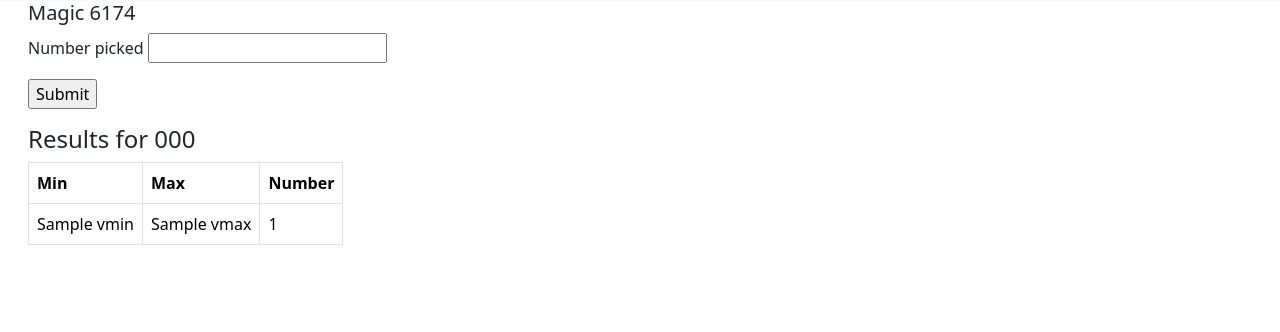
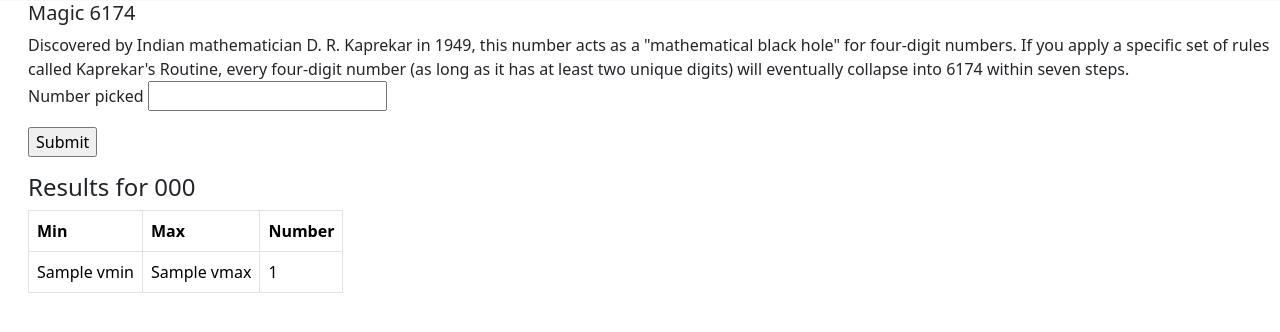
Before and after one commit to scriscuoli/demoapp, a Flask app: template number/templates/number/number.html in a window 1280 px wide. Shown: the part 55-387 px from the top of the page. Run offline with Flask 3, Linux system fonts and the light colour scheme; the template is opened without the code that fills it: most values are stand-ins (such as "Sample title", 1, 10 or a date in 2020); form fields are guessed from the names that the template uses; some libraries are stand-ins or nearby versions.

Commit message:
Update number.html

```diff
--- a/number/templates/number/number.html
+++ b/number/templates/number/number.html
@@ -1,7 +1,13 @@
 {% extends "base.html" %}
 {% block content %}
 <h5>Magic 6174</h5>
-
+    <div>
+        Discovered by Indian mathematician D. R. Kaprekar in 1949,
+        this number acts as a "mathematical black hole" for four-digit numbers.
+        If you apply a specific set of rules called Kaprekar's Routine, every
+        four-digit number (as long as it has at least two unique digits)
+        will eventually collapse into 6174 within seven steps.
+    </div>
     <form action="" method="POST">
 
         {{ form.hidden_tag() }}
```
